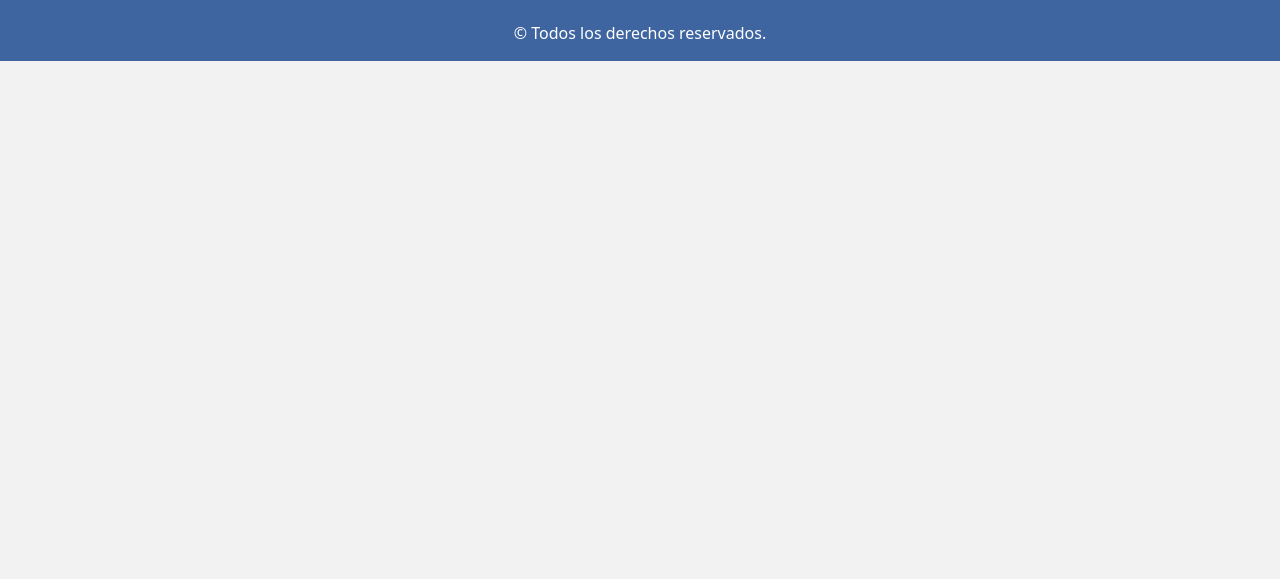
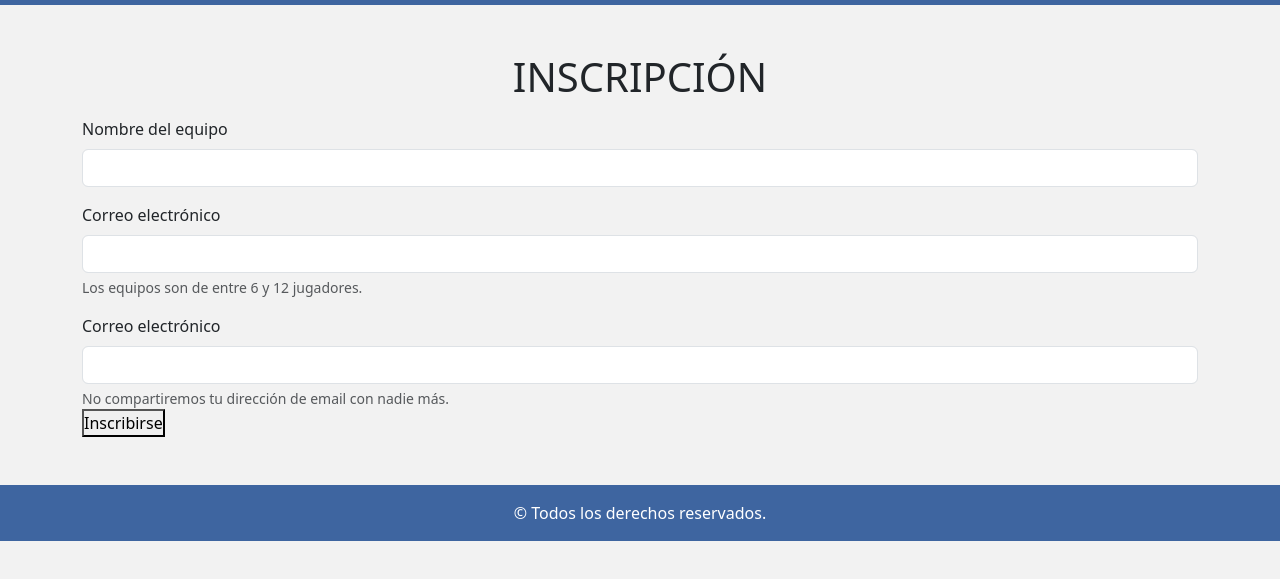
Before and after one commit to MiguelGuerraGalvez/proyectoFinalDIW, a website: page formulario.html in a window 1280 px wide. Shown: the part 181-760 px from the top of the page. Drawn offline with Linux system fonts and the light colour scheme.

Commit message:
Ajustes en el footer

```diff
--- a/formulario.html
+++ b/formulario.html
@@ -6,7 +6,7 @@
     <title>Bienvenida</title>
     <link rel='stylesheet' href='build/css/styles.css' type='text/css'>
 </head>
-<body class="bg-secondary">
+<body class="bg-secondary d-flex flex-column">
     <header class="header bg-primary">
         <nav class="navbar navbar-expand-lg container">
             <div class="container-fluid">
@@ -34,15 +34,67 @@
           </nav>
     </header>
     <main class="container">
-      <section>
+      <section class="py-5">
+        <h1 class="text-center text-uppercase">Inscripción</h1>
 
+        <form action="#" class="needs-validation" novalidate>
+          <div class="mt-3">
+            <label for="input-nombre" class="form-label">Nombre del equipo</label>
+            <input type="nombre" name="nombre" id="input-nombre" class="form-control" required />
+            <div class="valid-feedback">Campo válido.</div>
+            <div class="invalid-feedback">Debes ingresar el nombre del equipo.</div>
+          </div>
+
+          <div class="mt-3">
+            <label for="input-jugadores" class="form-label">Correo electrónico</label>
+            <input type="number" name="jugadores" id="input-jugadores" class="form-control" min="6" max="12" required />
+            <div id="email-help-block" class="form-text">
+              Los equipos son de entre 6 y 12 jugadores.
+            </div>
+            <div class="valid-feedback">Campo válido.</div>
+            <div class="invalid-feedback">Debes ingresar el número de jugadores; y que sea entre 6 y 12, ambos incluidos.</div>
+          </div>
+
+          <div class="mt-3">
+            <label for="input-email" class="form-label">Correo electrónico</label>
+            <input type="email" name="email" id="input-email" class="form-control" required />
+            <div id="email-help-block" class="form-text">
+              No compartiremos tu dirección de email con nadie más.
+            </div>
+            <div class="valid-feedback">Campo válido.</div>
+            <div class="invalid-feedback">Debes completar el correo electrónico.</div>
+          </div>
+          <button type="submit">Inscribirse</button>
+        </form>
       </section>
     </main>
 
     <footer class="footer bg-primary">
       <div class="container text-center text-white">
-        <p class="p-3">&copy; Todos los derechos reservados.</p>
+        <p class="pt-3">&copy; Todos los derechos reservados.</p>
       </div>
     </footer>
+
+    <script>
+      // Example starter JavaScript for disabling form submissions if there are invalid fields
+      (() => {
+        'use strict'
+
+        // Fetch all the forms we want to apply custom Bootstrap validation styles to
+        const forms = document.querySelectorAll('.needs-validation')
+
+        // Loop over them and prevent submission
+        Array.from(forms).forEach(form => {
+          form.addEventListener('submit', event => {
+            if (!form.checkValidity()) {
+              event.preventDefault()
+              event.stopPropagation()
+            }
+
+            form.classList.add('was-validated')
+          }, false)
+        })
+      })()
+    </script>
 </body>
 </html>
--- /dev/null
+++ b/src/scss/footer/_footer.scss
@@ -0,0 +1,5 @@
+.footer{
+    position: relative;
+    bottom: 0;
+    width: 100%;
+}
--- /dev/null
+++ b/src/scss/footer/_index.scss
@@ -0,0 +1 @@
+@forward 'footer';
--- a/src/scss/header/_header.scss
+++ b/src/scss/header/_header.scss
@@ -1,3 +1,9 @@
+*{
+    box-sizing: border-box;
+    padding: 0%;
+    margin: 0%;
+}
+
 .header{
     &__logo{
         width: 10rem;
--- a/src/scss/styles.scss
+++ b/src/scss/styles.scss
@@ -1,3 +1,4 @@
 @use 'custom';
 @use 'header';
+@use 'footer';
 @use 'index';
```
Also changed, not shown: clasificacion.html (+3 -3 lines), index.html (+2 -2 lines), partidos.html (+3 -3 lines), build/css/styles.css, 1 other file.
